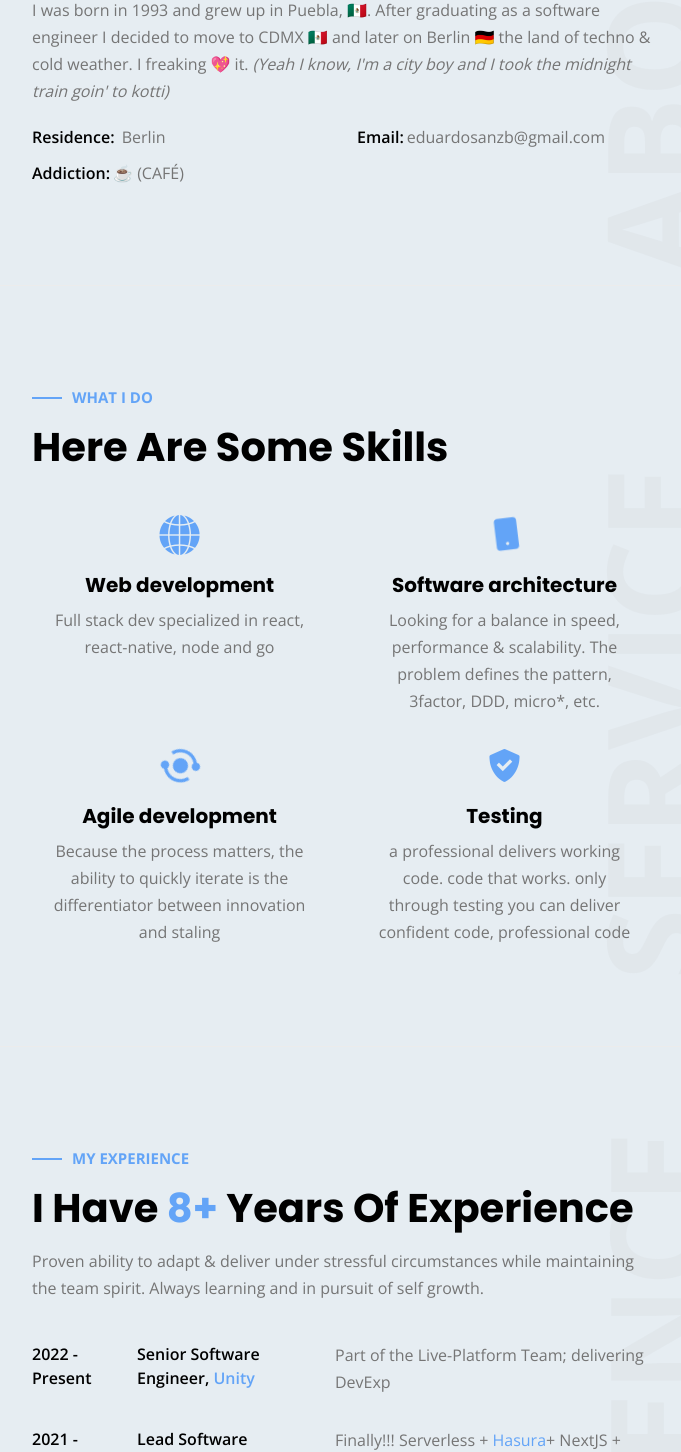
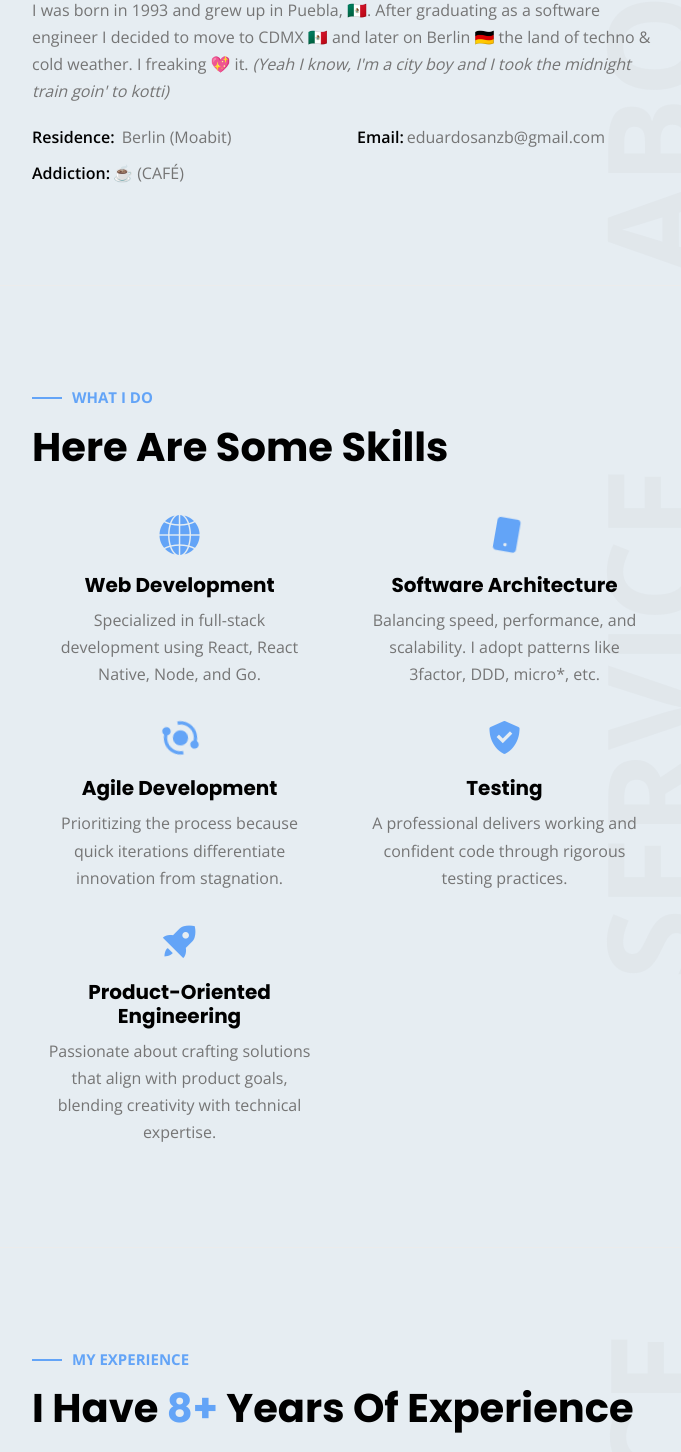
Before and after one commit to eduardosanzb/new-website, a Next.js app in the folder reton/: page / in a window 1280 px wide. Shown: the part 1160-2612 px from the top of the page, without its empty margins (548-1229 px from the left). Built offline with nearby package versions, Linux system fonts and the light colour scheme.

Commit message:
Update eduardo.config.js

```diff
--- a/reton/eduardo.config.js
+++ b/reton/eduardo.config.js
@@ -5,24 +5,26 @@ const config = {
     description: "🇲🇽 Edu's",
     title: "Mexican Software engineer, focused on web technologies.",
     title2: "Eduardo's Bautista resume",
-    twitter: "Eduardo's Bautista, come by if you are curious."
+    twitter: "Eduardo's Bautista, come by if you are curious.",
   },
   Navbar: {
-    cvLink: "https://raw.githubusercontent.com/eduardosanzb/eduardosanzb/master/cv.pdf",
+    cvLink:
+      "https://raw.githubusercontent.com/eduardosanzb/eduardosanzb/master/cv.pdf",
   },
   MainBanner: {
     bigText: "EDUARDO",
     firstName: "Eduardo",
     lastName: "Sánchez Bautista",
     description: `
-      Hello I am a passionate <span>Software Engineer</span> excited
-      for innovation & technology. With 5+ years of profound and
-      wide-ranging experience. Expert in developing web & mobile
-      solutions. 🇲🇽 🌮
+      Hello there! I'm a seasoned <span>Software Engineer</span> with a passion for turning ideas into reality.
+With over 8 years of hands-on experience, I specialize in creating robust web and mobile platforms.
+What sets me apart is my knack for balancing technical prowess with a practical mindset – whether it's diving deep into intricate details or taking strategic shortcuts when needed.
+
+My journey includes contributing to both startup ventures and established industry leaders. Let's team up and bring your innovative platforms to life! 🇲🇽 🌮
     `,
     twitter: "eduardosanzb",
     linkedin: "https://www.linkedin.com/in/eduardosanzb/",
-    github: 'eduardosanzb',
+    github: "eduardosanzb",
     clipboard: "npx eduardosanzb",
   },
   About: {
@@ -36,7 +38,7 @@ const config = {
         to kotti)
       </i>
     `,
-    residence: "Berlin",
+    residence: "Berlin (Moabit)",
     addiction: "☕️ (CAFÉ)",
     email: "eduardosanzb@gmail.com",
   },
@@ -44,38 +46,40 @@ const config = {
     rows: [
       [
         {
-          title: "Web development",
-          description: "Full stack dev specialized in react, react-native, node and go"
+          title: "Web Development",
+          description:
+            "Specialized in full-stack development using React, React Native, Node, and Go.",
         },
         {
-          title: "Software architecture",
-          description: `
-            Looking for a balance in speed, performance & scalability. The
-            problem defines the pattern, 3factor, DDD, micro*, etc.
-          `,
+          title: "Software Architecture",
+          description:
+            "Balancing speed, performance, and scalability. I adopt patterns like 3factor, DDD, micro*, etc.",
           icon: "bx bxs-mobile bx-tada",
         },
       ],
       [
         {
-          title: "Agile development",
-          description: `
-            Because the process matters, the ability to quickly iterate is
-            the differentiator between innovation and staling
-          `,
+          title: "Agile Development",
+          description:
+            "Prioritizing the process because quick iterations differentiate innovation from stagnation.",
           icon: "bx bxs-analyse bx-spin",
         },
         {
           title: "Testing",
-          description: `
-           a professional delivers working code. code that works. only
-           through testing you can deliver confident code, professional
-           code
-          `,
+          description:
+            "A professional delivers working and confident code through rigorous testing practices.",
           icon: "bx bxs-check-shield",
         },
-      ]
-    ]
+      ],
+      [
+        {
+          title: "Product-Oriented Engineering",
+          description:
+            "Passionate about crafting solutions that align with product goals, blending creativity with technical expertise.",
+          icon: "bx bxs-rocket",
+        },
+      ],
+    ],
   },
   MyExperience: {
     title: "I Have <span>8+</span> Years Of Experience",
@@ -91,8 +95,13 @@ const config = {
         title: "Senior Software Engineer",
         linkedin: "https://www.linkedin.com/company/unity/",
         // TODO: Add more
-        description: "<p>Part of the Live-Platform Team; delivering DevExp</p>",
+        description: `
+    <p>As a Senior Software Engineer at Unity, I am an integral part of the Services Foundation Team, contributing to the advancement of developer experience (DevExp).</p>
+    <p>In my current role, I specialize in the API Gateway, where I tackle intricate challenges at scale. I thrive on solving complex problems and optimizing system performance.</p>
+    <p>Tools and technologies in my toolkit include Kubernetes (k8s), GraphQL, Go, Node.js, Istio, Envoy, C++, CI/CD practices, and Terraform. These tools empower me to create robust solutions that meet Unity's high standards for innovation and scalability.</p>
+  `,
       },
+
       {
         company: "Tilda",
         date: "2021 - 2021(closed)",
@@ -112,7 +121,6 @@ const config = {
         ),
       },
       {
-
         company: "The Boston Consulting Group",
         date: "2018 - 2021",
         title: "Lead Engineer",
@@ -120,9 +128,8 @@ const config = {
         description: () => (
           <div>
             <p>
-              Multiple projects, each of them is like starting a new job!
-              React, react, react and more react (ofc{" "}
-              <strong>typescript</strong>).
+              Multiple projects, each of them is like starting a new job! React,
+              react, react and more react (ofc <strong>typescript</strong>).
               <Link href="https://hasura.io/">
                 <a target="_blank"> Hasura</a>
               </Link>
@@ -138,9 +145,9 @@ const config = {
         linkedin: "https://www.linkedin.com/company/optilyz",
         description: () => (
           <p>
-            A cool marketing platform, manipulating huge amounts of csv
-            using node (lots of stream/Transform) and a very cool
-            react+redux+sagas <span>`fork()`</span>
+            A cool marketing platform, manipulating huge amounts of csv using
+            node (lots of stream/Transform) and a very cool react+redux+sagas{" "}
+            <span>`fork()`</span>
           </p>
         ),
       },
@@ -151,10 +158,10 @@ const config = {
         linkedin: "https://www.linkedin.com/company/generationorg",
         description: () => (
           <p>
-            Started a non-profit program via McKinsey & Company social initiative.
-            Cross working with Strategic consultants, Experts in education, Teachers and Students to
-            develop an educational platform with a microservices architecture. We
-            used node.js & react
+            Started a non-profit program via McKinsey & Company social
+            initiative. Cross working with Strategic consultants, Experts in
+            education, Teachers and Students to develop an educational platform
+            with a microservices architecture. We used node.js & react
           </p>
         ),
       },
@@ -165,9 +172,8 @@ const config = {
         linkedin: "https://www.linkedin.com/company/lucasian-labs-mexico",
         description: () => (
           <p>
-            A boutique enterprise & governmental software company with
-            offices in Mexico city. Mostly angular.js & Java EE with
-            springboot
+            A boutique enterprise & governmental software company with offices
+            in Mexico city. Mostly angular.js & Java EE with springboot
           </p>
         ),
       },
@@ -178,19 +184,19 @@ const config = {
         linkedin: "https://www.linkedin.com/company/weetsi-com/about/",
         description: () => (
           <p>
-            Enterprise and consumer mobile app development company. We
-            used ionic with angular.js & firebase
+            Enterprise and consumer mobile app development company. We used
+            ionic with angular.js & firebase
           </p>
         ),
       },
-    ]
+    ],
   },
   ContactForm: {
     email: "eduardosanzb@gmail.com",
     twitter: "eduardosanzb",
     linkedin: "https://www.linkedin.com/in/eduardosanzb/",
-    github: 'eduardosanzb',
+    github: "eduardosanzb",
   },
-}
+};
 
-export default config
+export default config;
```
